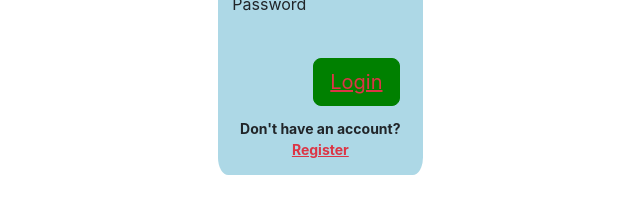
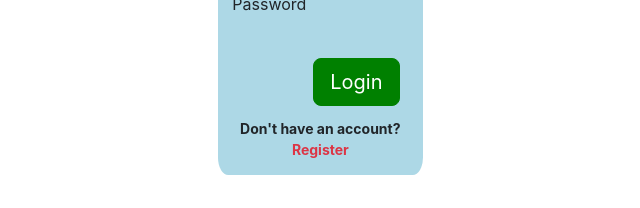
Before and after one commit to EnmanuelDominguez/PruebaTecnica, a React (Create React App) app: page / in a window 1280 px wide. Shown: the part 265-473 px from the top of the page, without its empty margins (341-981 px from the left). Built offline with nearby package versions, Linux system fonts and the light colour scheme.

Commit message:
Button Styles Updated, README && Format Code Applied

```diff
--- a/src/Components/Navbar/Navbar.css
+++ b/src/Components/Navbar/Navbar.css
@@ -7,3 +7,7 @@
 .navbar-brand{
     font-size: 2.5vh;
 }
+a:link, a:visited, a:active {
+    text-decoration:none;
+    color: white;
+}
--- a/src/Components/login/login.css
+++ b/src/Components/login/login.css
@@ -6,17 +6,27 @@
     right: 25%;
     margin: auto;
 }
-.fixer button{
+
+.fixer button {
     margin-left: 38%;
     text-align: center;
 }
-.fixer p{
+
+.fixer p {
     text-align: center;
 }
+
 .formstyle {
     border-radius: 5%;
     align-items: center;
     background-color: lightblue;
     padding: 10% 10% 10% 10%;
     margin: -20% -20% -20% -20%;
-  }
+}
+
+a:link,
+a:visited,
+a:active {
+    text-decoration: none;
+    color: white;
+}
--- a/src/Components/login/login.js
+++ b/src/Components/login/login.js
@@ -19,7 +19,7 @@ const Login = () => {
                                     <label class="form-label" for="form3Example4">Password</label>
                                 </div>
                                 <div class="text-center text-lg-start mt-4 pt-2">
-                                    <button type="button" class="btn btn-primary btn-lg"><a href="/registers" class="link-danger">Login</a></button>
+                                    <button type="button" class="btn btn-primary btn-lg"><a href="/registers" class="">Login</a></button>
                                     <p class="small fw-bold mt-2 pt-1 mb-0">Don't have an account? <a href="/register" class="link-danger">Register</a></p>
                                 </div>
                             </form>
```
Also changed, not shown: 1 other file (tests, documents, lock files or other folders).
